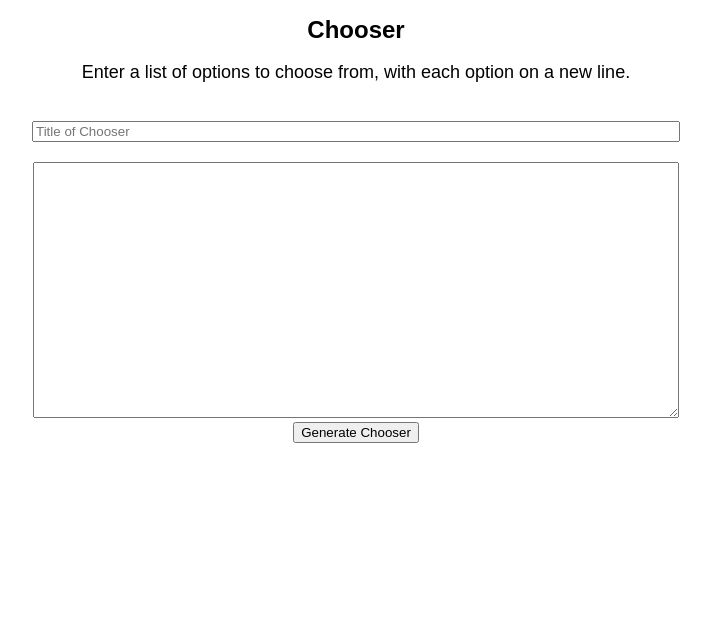
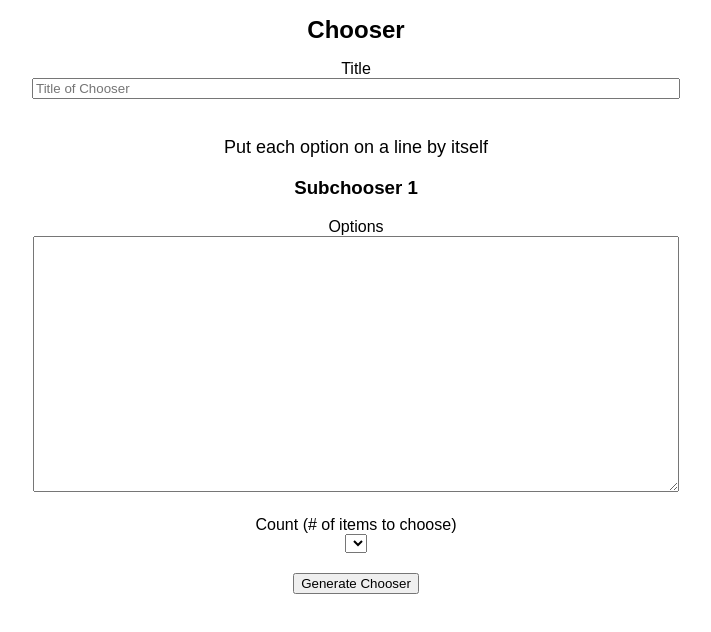
Before and after one commit to zpchavez/chooser, a React (Create React App) app: page / in a window 1280 px wide. Shown: the top 632 px of the page, without its empty margins (284-995 px from the left). Built offline with nearby package versions, Linux system fonts and the light colour scheme.

Commit message:
Add count field

```diff
--- a/src/App.js
+++ b/src/App.js
@@ -43,8 +43,8 @@ class App extends Component {
       for (let i = 0; i < count; i+= 1) {
         if (options.length) {
           const choice = Math.floor(Math.random() * options.length);
-          choices.push(choice);
-          options = without(options, choice);
+          choices.push(options[choice]);
+          options = without(options, options[choice]);
         }
       }
       return choices;
@@ -109,7 +109,8 @@ class App extends Component {
       const choosers = prevState.choosers.slice();
       const chooser = prevState.choosers[index];
       if (field === 'options') {
-        chooser[field] = value.split('\n');
+        chooser.options = value.split('\n');
+        chooser.count = Math.min(chooser.count, chooser.options.filter(v => !!v).length);
       } else {
         chooser[field] = value;
       }
--- a/src/views/EditChooser.js
+++ b/src/views/EditChooser.js
@@ -1,5 +1,6 @@
 import React, { Component } from 'react';
 import PropTypes from 'prop-types';
+import range from 'lodash/range';
 
 class EditChooser extends Component
 {
@@ -15,17 +16,34 @@ class EditChooser extends Component
 
     return (
       <div key={`chooser-${index}`}>
+          <h3>Subchooser {index + 1}</h3>
+          <label htmlFor={`chooser-options-${index}`}>
+            Options
+          </label>
           <div>
             <textarea
+              id={`chooser-options-${index}`}
               onChange={updateChooser.bind(this, index, 'options')}
               value={chooser.options.join('\n')}
               style={{
                 width: '50%',
                 height: 250,
+                marginBottom: 20,
               }}
             />
           </div>
+          <div>
+            <label htmlFor={`chooser-count-${index}`}>
+              Count (# of items to choose)
+            </label>
+            <div>
+              <select onChange={updateChooser.bind(this, index, 'count')} value={chooser.count}>
+                {range(1, chooser.options.length + 1).map(count => <option key={count} value={count}>{count}</option>)}
+              </select>
             </div>
+          </div>
+      </div>
+
     );
   }
 
@@ -37,26 +55,34 @@ class EditChooser extends Component
         <header className="App-header">
           <h1 className="App-title">Chooser</h1>
         </header>
-        <p className="App-intro">
-          Enter a list of options to choose from, with each option
-          on a new line.
-        </p>
         <form onSubmit={onSubmit}>
           <div>
+            <label htmlFor="chooser-title-field">
+              Title
+            </label>
+            <div>
               <input
+                id="chooser-title-field"
                 type="text"
                 value={title}
                 placeholder="Title of Chooser"
                 onChange={updateTitle}
                 style={{
-                margin: 20,
+                  marginBottom: 20,
                   width: '50%',
                 }}
               />
             </div>
+          </div>
+          <p className="App-intro">
+            Put each option on a line by itself
+          </p>
           {choosers.map(this.renderSubChooser)}
           <div>
             <button
+              style={{
+                marginTop: 20,
+              }}
               type="Submit"
             >
               Generate Chooser
--- a/src/views/ViewChooser.js
+++ b/src/views/ViewChooser.js
@@ -20,7 +20,7 @@ class ViewChooser extends Component
     const { choices } = this.props;
     return (
       <div key={`choices-${index}`}>
-        {choices[index].map((choice, index2) => <div key={`choice-${index}-${index2}`}>{chooser.options[choice]}</div>)}
+        {choices[index].map((choice, index2) => <div key={`choice-${index}-${index2}`}>{choice}</div>)}
       </div>
     )
   }
```
Lines whose indentation alone changed are shown as unchanged.
